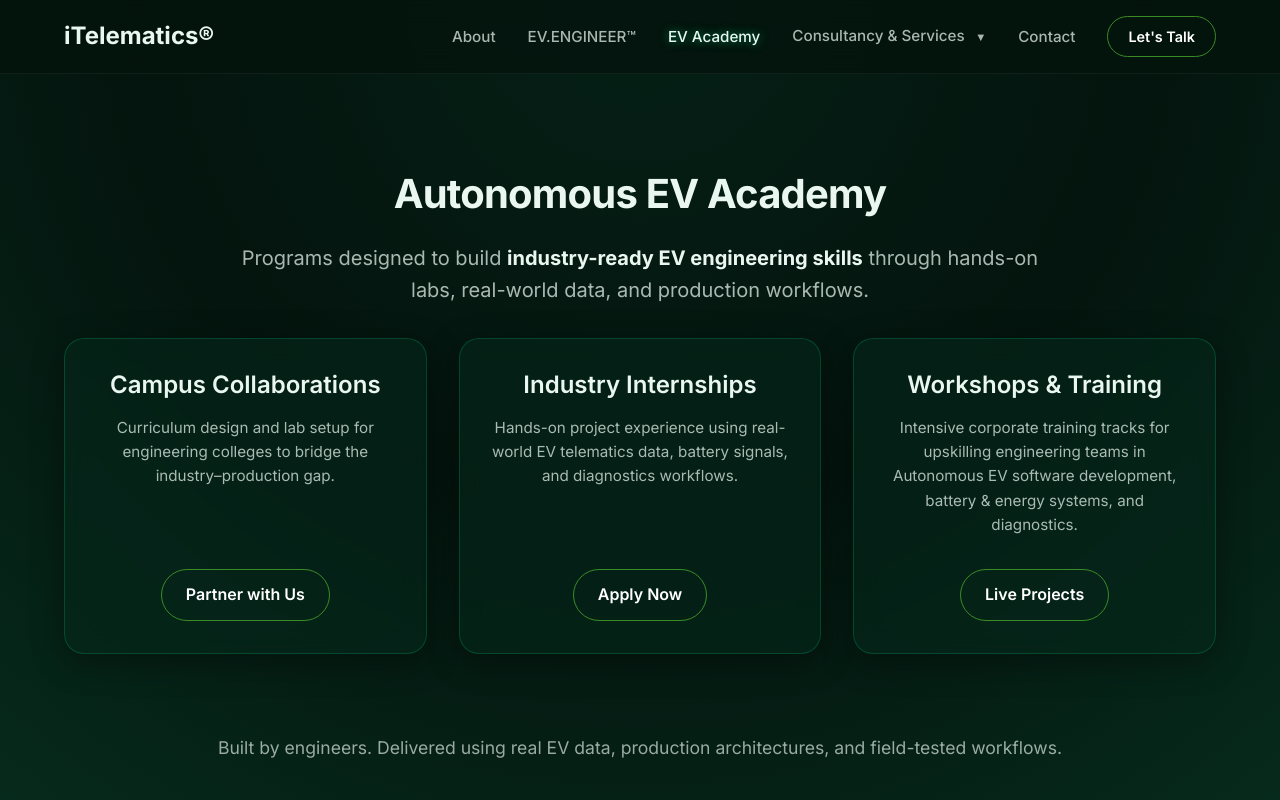
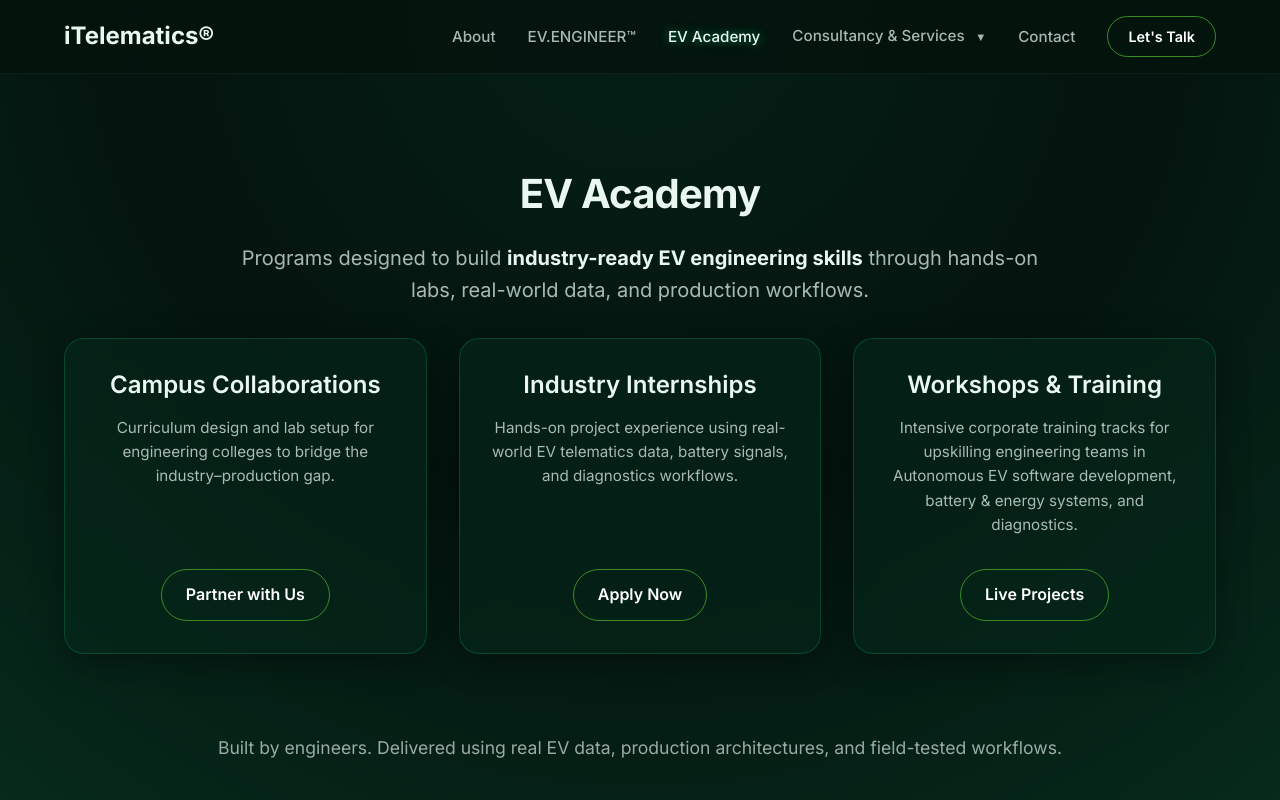
Before and after one commit to CARSOFTWARESYSTEMS/iTelematicsWebApp, a Next.js app: page /academy in a window 1280 px wide. Shown: the top 800 px of the page. Built offline with nearby package versions, Linux system fonts and the light colour scheme.

Commit message:
Updated title

```diff
--- a/src/app/academy/page.tsx
+++ b/src/app/academy/page.tsx
@@ -22,7 +22,7 @@ export default function AcademyPage() {
     return (
         <div className="container">
             <div className={styles.hero}>
-                <h1 className={styles.title}>Autonomous EV Academy</h1>
+                <h1 className={styles.title}>EV Academy</h1>
                 <p className={styles.subtitle}>
                     Programs designed to build <span style={{ fontWeight: 'bold', color: 'var(--text-primary)' }}>industry-ready EV engineering skills</span> through hands-on labs, real-world data, and production workflows.
                 </p>
```
